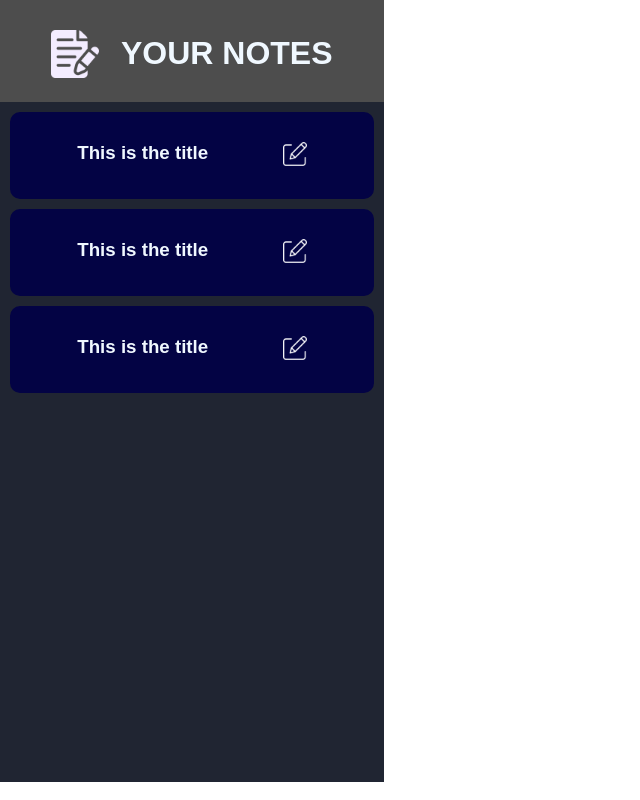
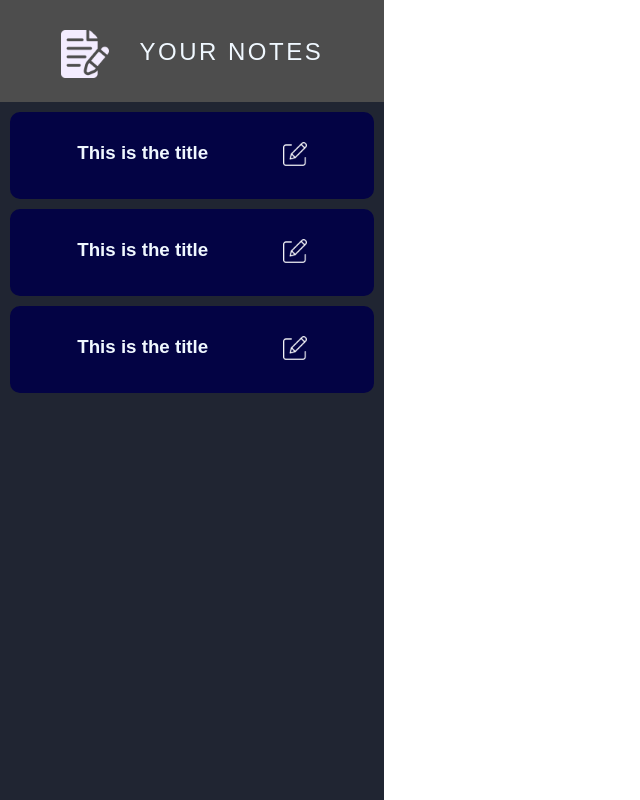
Before and after one commit to karansethia/React-Notes-App, a React (Create React App) app: page / in a window 1280 px wide. Shown: the top 800 px of the page, without its empty margins (0-640 px from the left). Built offline with nearby package versions, Linux system fonts and the light colour scheme.

Commit message:
design changes in Header

```diff
--- a/src/Components/Sidebar/Header.css
+++ b/src/Components/Sidebar/Header.css
@@ -14,8 +14,10 @@
 }
 .title{
     font-family: sans-serif;
-    font-size: 2rem;
+    font-size: 1.5rem;
     color: aliceblue;
-    margin-top: 35px;
+    margin-top: 38px;
+    letter-spacing: 2.5px;
+    font-weight: 300;
     margin-left: -30px;
 }
--- a/src/Components/Sidebar/Noteslist.css
+++ b/src/Components/Sidebar/Noteslist.css
@@ -6,6 +6,6 @@
 }
 .notes-list{
     width: 30vw;
-    height: 85vh;
+    height: 85vw;
     background-color: #202532;
 }
--- a/src/Components/Sidebar/Sidebar.js
+++ b/src/Components/Sidebar/Sidebar.js
@@ -4,7 +4,7 @@ import Header from "./Header"
 export default function Sidebar(props){
     // console.log(props);
     return(<div>
-        <Header heading={props[0]}/>
+        <Header />
         <NotesList />
     </div>
     )
```
